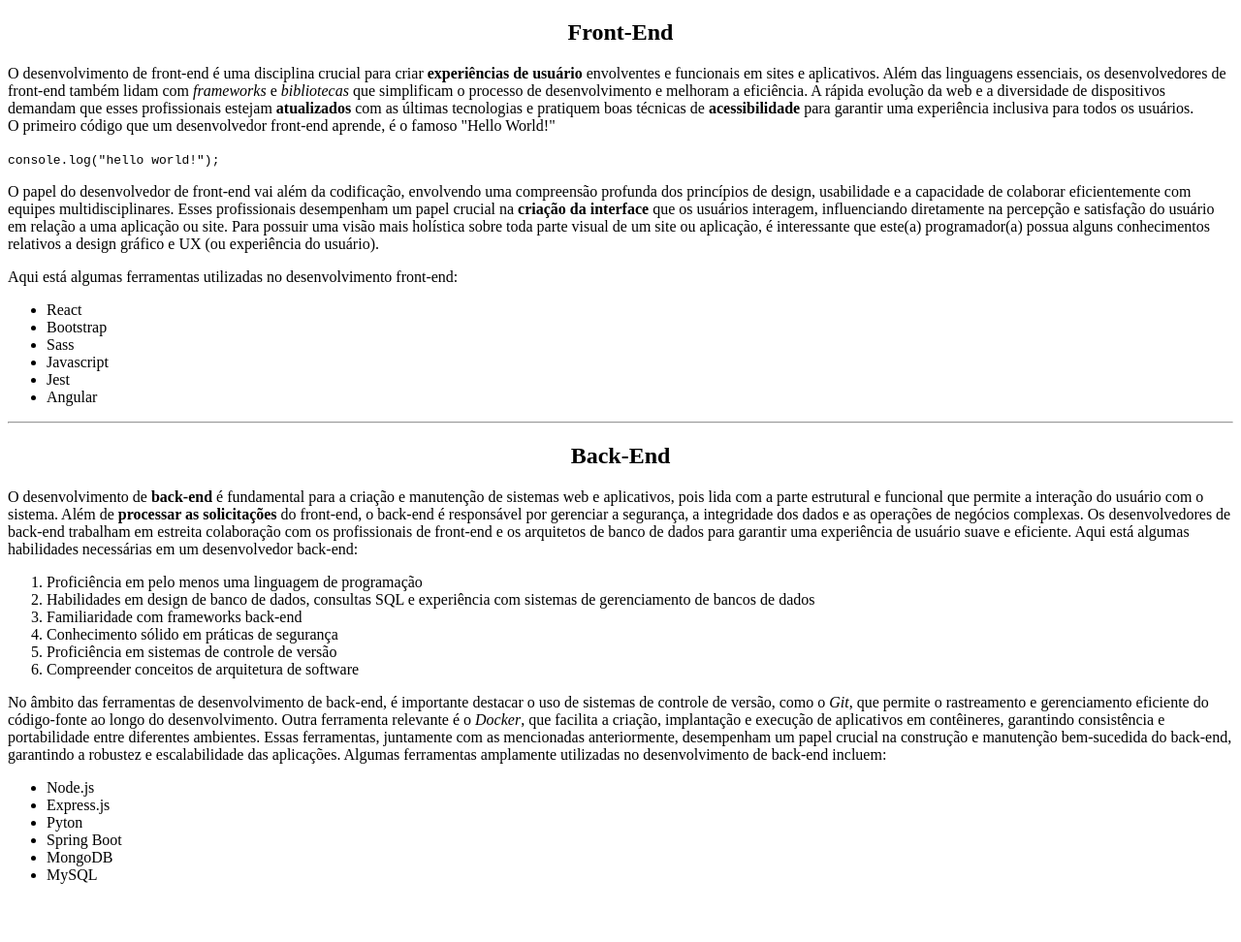
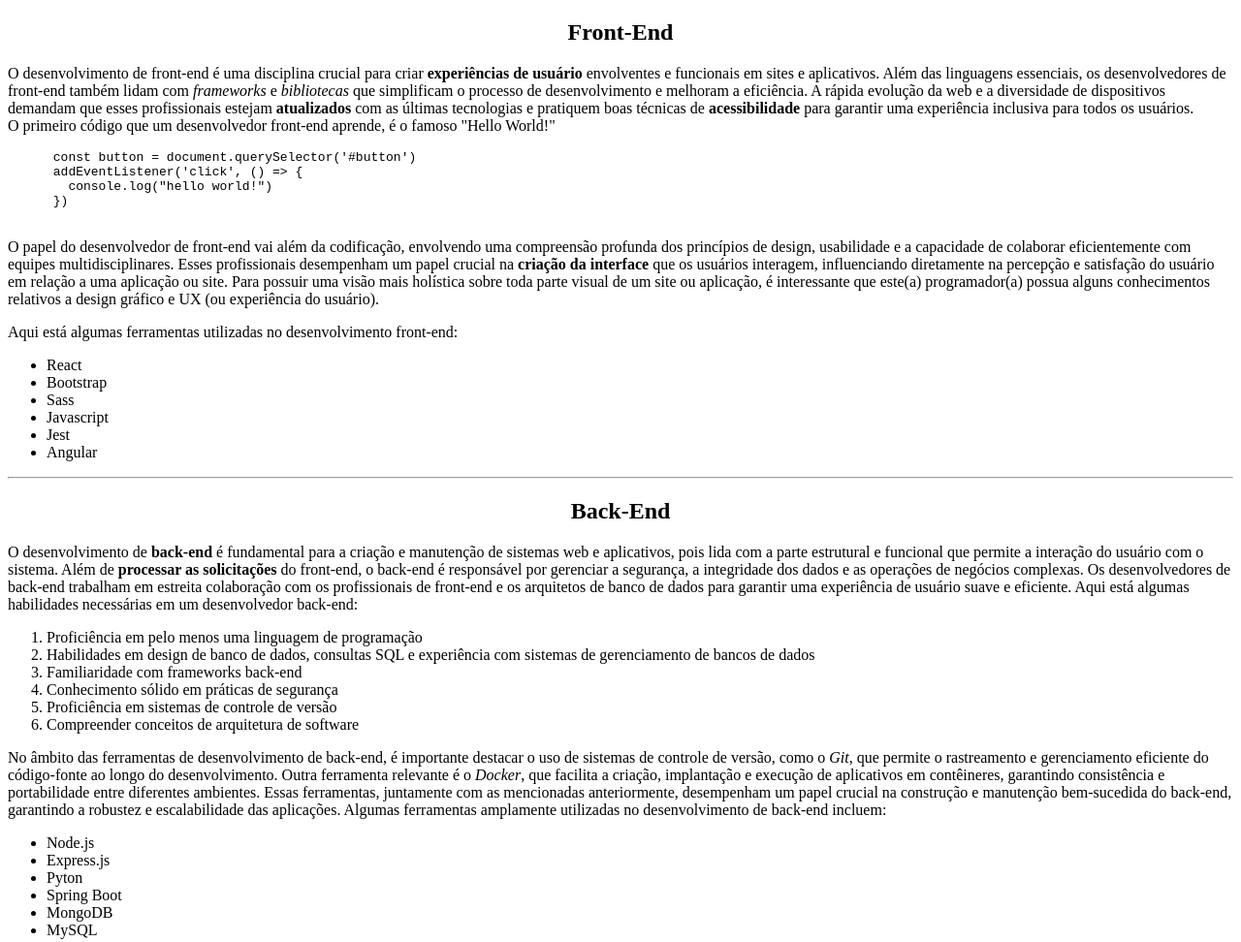
Before and after one commit to dayaneglsantos/Projeto-de-Interface, a plain HTML site: page index.html in a window 1280 px wide. Shown: the whole page at 97% size. Before the commit the page ends 928 px from the top, so only its background shows below. Drawn offline with Linux system fonts and the light colour scheme.

Commit message:
Alteração code

```diff
--- a/index.html
+++ b/index.html
@@ -20,7 +20,12 @@
       O primeiro código que um desenvolvedor front-end aprende, é o famoso
       "Hello World!"
     </p>
-    <code> console.log("hello world!"); </code>
+    <pre>
+      const button = document.querySelector('#button')
+      addEventListener('click', () => {
+        console.log("hello world!")
+      })
+    </pre>
     <p>
       O papel do desenvolvedor de front-end vai além da codificação, envolvendo
       uma compreensão profunda dos princípios de design, usabilidade e a
```
